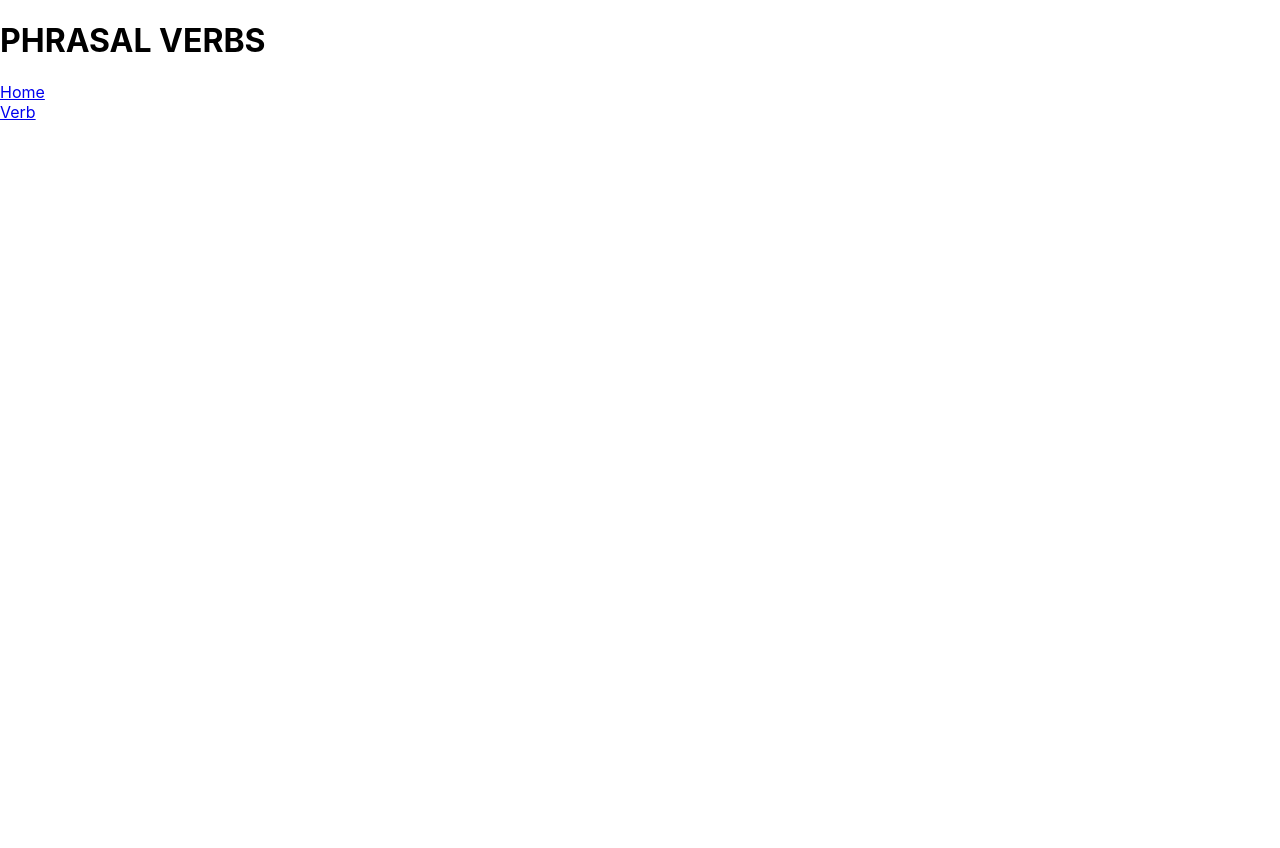
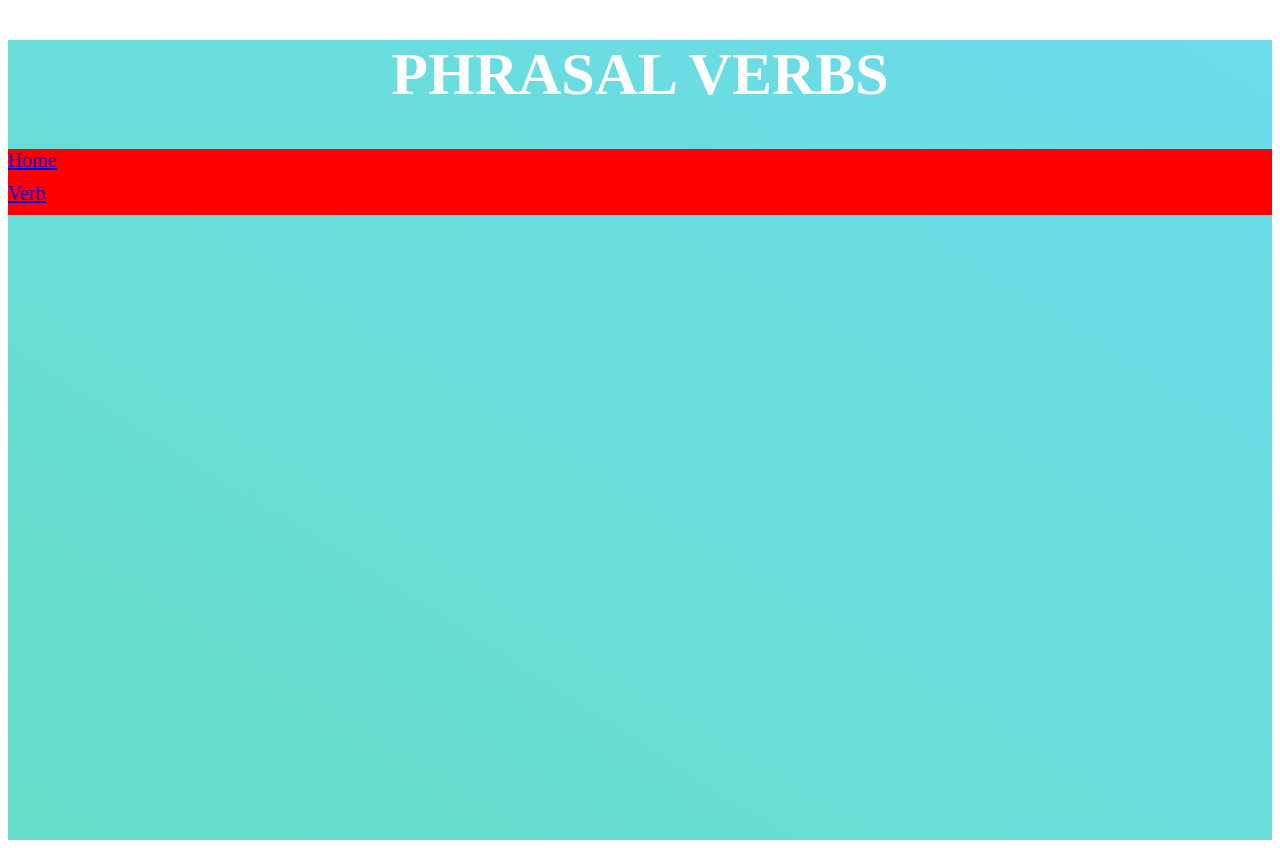
Before and after one commit to GachomoX/phrasal-fronted, a React (Create React App) app: page / in a window 1280 px wide. Before the commit the page ends 800 px from the top, so only its background shows below. Built offline with nearby package versions, Linux system fonts and the light colour scheme.

Commit message:
Styled Comp

```diff
--- a/package.json
+++ b/package.json
@@ -11,6 +11,7 @@
     "react": "^17.0.2",
     "react-dom": "^17.0.2",
     "react-scripts": "4.0.3",
+    "styled-components": "^5.3.1",
     "web-vitals": "^1.1.2"
   },
   "scripts": {
--- a/src/App.css
+++ /dev/null
@@ -1,38 +0,0 @@
-.App {
-  text-align: center;
-}
-
-.App-logo {
-  height: 40vmin;
-  pointer-events: none;
-}
-
-@media (prefers-reduced-motion: no-preference) {
-  .App-logo {
-    animation: App-logo-spin infinite 20s linear;
-  }
-}
-
-.App-header {
-  background-color: #282c34;
-  min-height: 100vh;
-  display: flex;
-  flex-direction: column;
-  align-items: center;
-  justify-content: center;
-  font-size: calc(10px + 2vmin);
-  color: white;
-}
-
-.App-link {
-  color: #61dafb;
-}
-
-@keyframes App-logo-spin {
-  from {
-    transform: rotate(0deg);
-  }
-  to {
-    transform: rotate(360deg);
-  }
-}
--- a/src/App.js
+++ b/src/App.js
@@ -1,7 +1,8 @@
-import './App.css';
+
 import {Switch, Route, BrowserRouter} from 'react-router-dom';
 import NavBar from './Components/NavBar';
 import VerbContainer from './Components/VerbContainer';
+
 
 function App() {
   return (
--- a/src/Components/NavBar.js
+++ b/src/Components/NavBar.js
@@ -1,29 +1,27 @@
 import React from 'react';
 import { NavLink } from "react-router-dom";
+import styled from 'styled-components';
+import StyledNavLink from './Styled/StyledNavLink';
+import StyledTitle from './Styled/StyledTitle';
 
 
 function NavBar() {
     return (
-    <div >
         <div>
-            <div >
-                <div >
-                    <h1 className="texttitp">PHRASAL VERBS</h1>
-                </div>
-                <div className="navopt">
-                    <NavLink  to="/">Home</NavLink>
-                </div>
-                <div className="navopt">
-                    <NavLink  to="/VerbContainer">
-                        Verb
-                    </NavLink>
-                </div>
+             <StyledTitle>
+               PHRASAL VERBS
+            </StyledTitle>
+            <StyledNavLink>
+                <NavLink  to="/">Home
+                </NavLink>
+            </StyledNavLink>
+            <StyledNavLink>
+                <NavLink  to="/VerbContainer">
+                    Verb
+                </NavLink>
+            </StyledNavLink>
 
-            </div>
         </div>
-
-    </div>
-
     )
 }
 export default NavBar;
--- /dev/null
+++ b/src/Components/Styled/StyledMod.js
@@ -0,0 +1,8 @@
+import styled from "styled-components";
+
+const StyledMod = styled.div`
+    background-color:red;
+    width: 100%;
+`;
+
+export default StyledMod;
--- /dev/null
+++ b/src/Components/Styled/StyledNavLink.js
@@ -0,0 +1,11 @@
+import styled from "styled-components";
+
+const StyledNavLink = styled.nav`
+
+ background-color: red;
+ padding-bottom:10px;
+ text-align:left;
+ font-size:20px;
+`;
+
+export default StyledNavLink;
--- /dev/null
+++ b/src/Components/Styled/StyledTitle.js
@@ -0,0 +1,10 @@
+import styled from "styled-components";
+
+const StyledTitle = styled.h1`
+    color:white;
+    text-align:center;
+    width:100%;
+    font-size:60px;
+`;
+
+export default StyledTitle;
--- a/src/Components/Verb.js
+++ b/src/Components/Verb.js
@@ -1,6 +1,7 @@
 import React, {useState} from 'react';
 import DisplayPhrasal from './DisplayPhrasal';
-
+import styled from 'styled-components';
+import StyledMod from './Styled/StyledMod';
 
 
 export default function Verb({verbs, listverbprep, verbprepadv, meaning}){
@@ -33,7 +34,7 @@ export default function Verb({verbs, listverbprep, verbprepadv, meaning}){
     console.log("en vErb")
     console.log(verbs)
     return(
-        <div>
+        <StyledMod>
             <div>
                 <tr>
                     <td>Verb : </td>
@@ -49,7 +50,7 @@ export default function Verb({verbs, listverbprep, verbprepadv, meaning}){
                 </tr>
             </div>
             {verbprepadv &&  filteredVerbPrep() }
-        </div>
+        </StyledMod>
     )
 
 }
--- a/src/index.js
+++ b/src/index.js
@@ -1,12 +1,22 @@
 import React from 'react';
 import ReactDOM from 'react-dom';
-import './index.css';
 import App from './App';
-import reportWebVitals from './reportWebVitals';
+import styled from 'styled-components';
+
+
+const StyledMain = styled.div`
+  min-height: 100vh;
+  background: linear-gradient(to right top, #65dfc9, #6cdbeb);
+
+`;
+
+
 
 ReactDOM.render(
   <React.StrictMode>
+    <StyledMain>
     <App />
+    </StyledMain>
   </React.StrictMode>,
   document.getElementById('root')
 );
@@ -14,4 +24,3 @@ ReactDOM.render(
 // If you want to start measuring performance in your app, pass a function
 // to log results (for example: reportWebVitals(console.log))
 // or send to an analytics endpoint. Learn more: https://bit.ly/CRA-vitals
-reportWebVitals();
```
Also changed, not shown: src/Components/Styled/StyledCircle.js (added, +24 -0 lines), src/Components/Styled/StyledSelect.js (added, +7 -0 lines), 1 other file (tests, documents, lock files or other folders).
